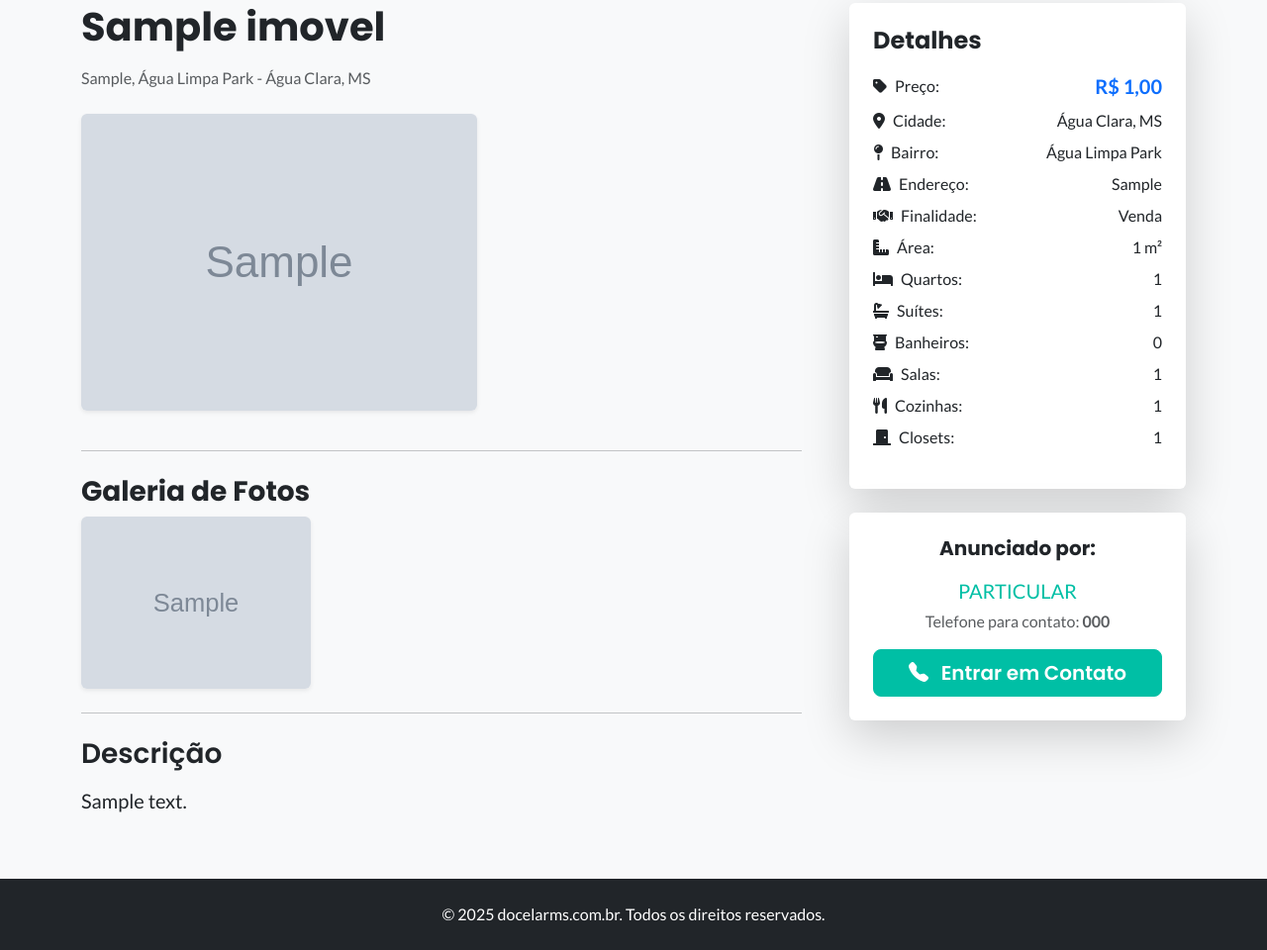
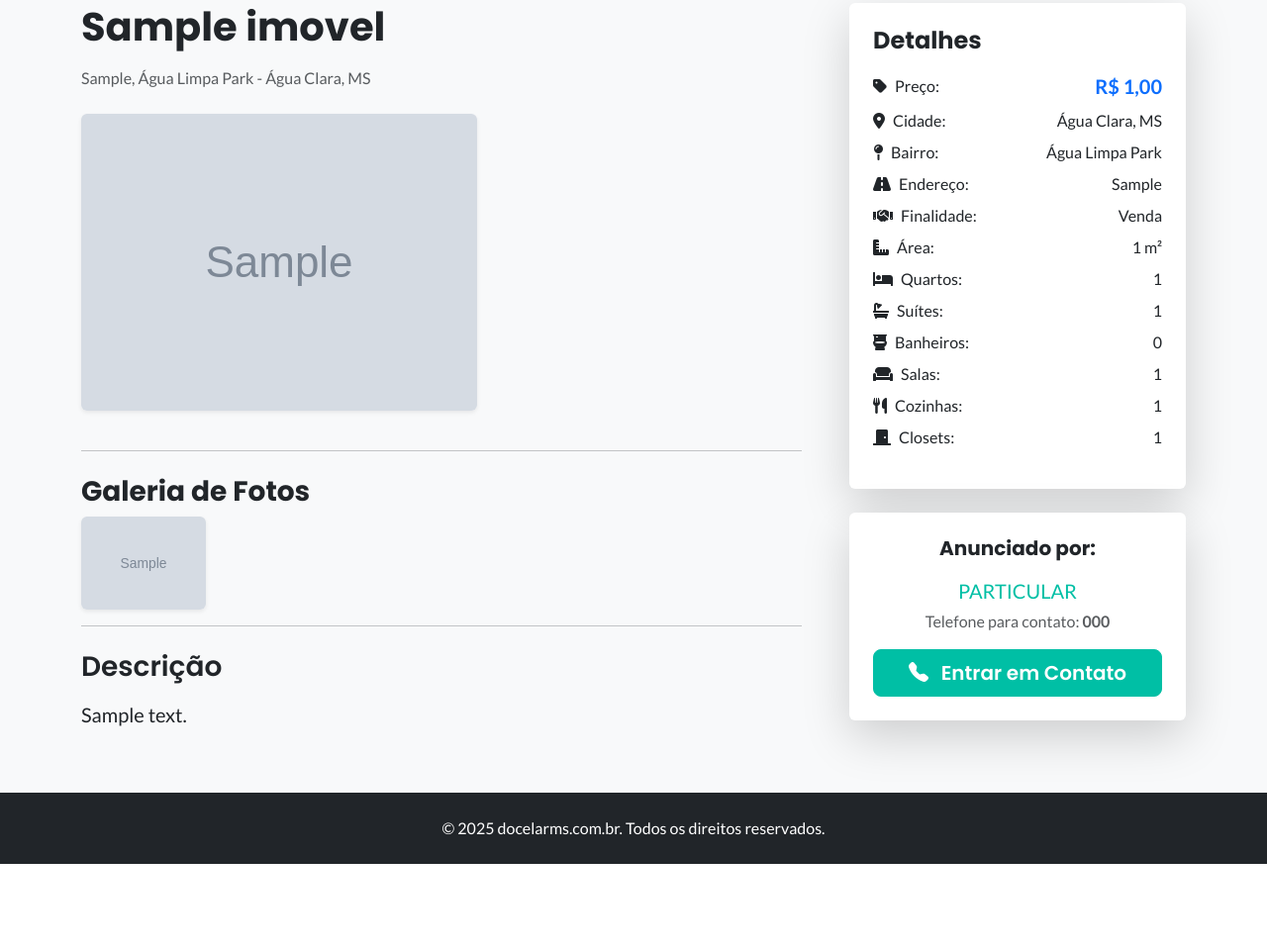
Before and after one commit to Douglasgarciams/docelarms, a Django app: page /imovel/1/ in a window 1280 px wide. Shown: the part 101-1061 px from the top of the page at 99% size. After the commit the page ends 974 px from the top, so only its background shows below. Run offline with Django 5.2, Linux system fonts and the light colour scheme; data comes from the database, SQL or seed files in the repository; tables that the repository leaves empty hold one stand-in row (values such as "Sample post"); grey boxes marked "Sample" are stand-in pictures.

Commit message:
Adicionar mudanças

```diff
--- a/imoveis/templates/imoveis/detalhe_imovel.html
+++ b/imoveis/templates/imoveis/detalhe_imovel.html
@@ -19,7 +19,7 @@
             {% if imovel.fotos.all %}
                 <hr>
                 <h3 class="fw-bold mt-4">Galeria de Fotos</h3>
-                <div class="row row-cols-1 row-cols-sm-2 row-cols-md-3 g-3 mb-4">
+                <div class="row row-cols-3 row-cols-lg-5 g-4">
                     {% for foto in imovel.fotos.all %}
                         <div class="col">
                             <a href="{{ foto.imagem.url }}" data-lightbox="galeria-imovel" data-title="{{ imovel.titulo }}">
--- a/imoveis/templates/imoveis/lista_imoveis.html
+++ b/imoveis/templates/imoveis/lista_imoveis.html
@@ -151,7 +151,7 @@
                 {% endif %}
             </div>
 
-            <div class="row row-cols-1 row-cols-md-3 row-cols-lg-5 g-4">
+            <div class="row row-cols-3 row-cols-lg-5 g-4">
                 {% for imovel in imoveis %}
                     <div class="col">
                         <div class="card property-card h-100 {% if imovel.destaque %}card-destaque{% endif %}">
--- a/imoveis/views.py
+++ b/imoveis/views.py
@@ -77,7 +77,7 @@ def lista_imoveis(request):
     # --- Fim dos Filtros ---
 
     # Lógica de paginação (sem alterações)
-    paginator = Paginator(imoveis_list, 15)
+    paginator = Paginator(imoveis_list, 50)
     page_number = request.GET.get('page')
     imoveis_page = paginator.get_page(page_number)
 
```
